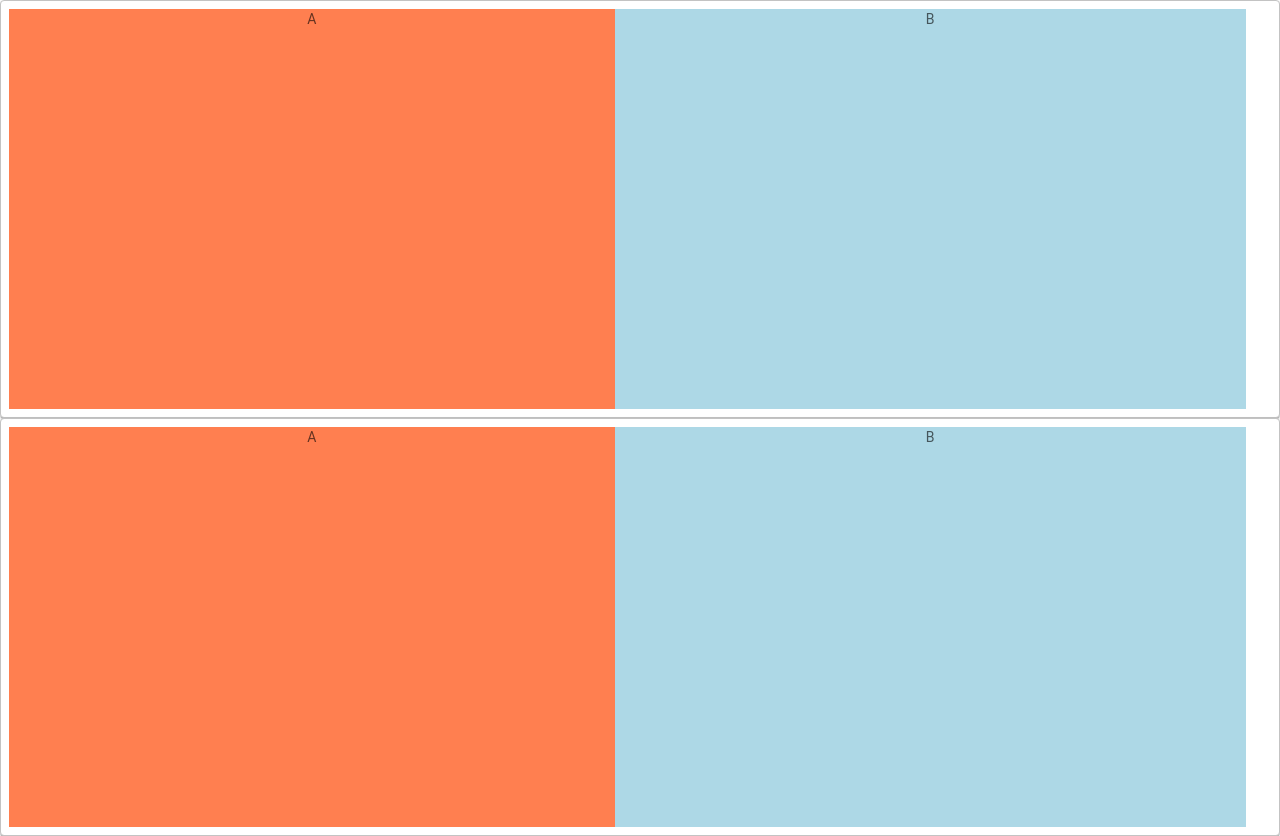
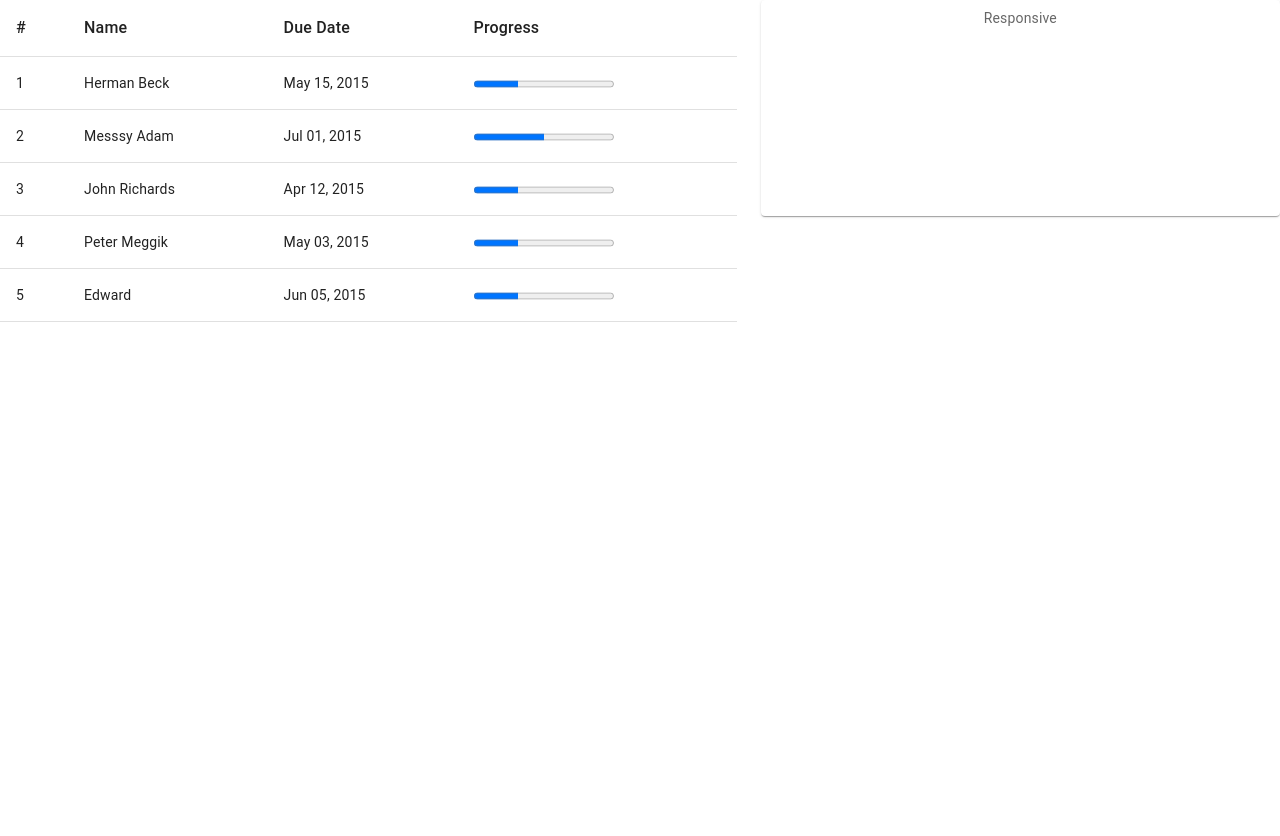
Before and after one commit to khushboo20kumari/responsivewebpage, a React (Create React App) app: page / in a window 1280 px wide. After the commit the page ends 800 px from the top, so only its background shows below. Built offline with nearby package versions, Linux system fonts and the light colour scheme.

Commit message:
table created

```diff
--- a/src/App.js
+++ b/src/App.js
@@ -5,11 +5,14 @@ import './App.css';
 // import Trafic from './Trafic';
 // import Chart from './Chart';
 // import TableData from './Table';
-import Gallery from './Layout/Gallery';
+// import Gallery from './Layout/Gallery';
+// import TableData from './Table';
+import TableSecond from './TableSecond';
 function App() {
   return (
     <div className="App">
-      <Gallery></Gallery>
+      <TableSecond/>
+      {/* <Gallery></Gallery> */}
       {/* <TableData /> */}
       {/* <Trafic/> */}
       {/* <SideBar/> */}
--- /dev/null
+++ b/src/TableSecond.js
@@ -0,0 +1,89 @@
+import { Avatar, Table, TableBody, TableCell, TableHead, TableRow, Typography } from "@mui/material";
+import { Box } from "@mui/material";
+import Grid from '@mui/material/Grid';
+import useMediaQuery from '@mui/material/useMediaQuery';
+import * as React from 'react';
+import { styled } from '@mui/material/styles';
+import Paper from '@mui/material/Paper';
+const Item = styled(Paper)(({ theme }) => ({
+    backgroundColor: theme.palette.mode === 'dark' ? '#1A2027' : '#fff',
+    ...theme.typography.body2,
+    padding: theme.spacing(1),
+    textAlign: 'center',
+    color: theme.palette.text.secondary,
+}));
+
+function TableSecond() {
+    const isSmallScreen = useMediaQuery('(max-width:600px)');
+    const isMediumScreen = useMediaQuery('(min-width:601px) and (max-width:960px)');
+    const isLargeScreen = useMediaQuery('(min-width:961px)');
+    return (
+        <>
+            <Box sx={{ flexGrow: 1 }}>
+                <Grid container spacing={3}>
+                    <Grid item xs={isSmallScreen ? 12 : (isMediumScreen ? 7 : (isLargeScreen ? 7 : 8))} >
+                        <Table>
+                            <TableHead>
+                                <TableRow >
+                                    <TableCell style={{ fontSize: "16px" }}>#</TableCell>
+                                    <TableCell style={{ fontSize: "16px" }}>Name</TableCell>
+                                    <TableCell style={{ fontSize: "16px" }}>Due Date</TableCell>
+                                    <TableCell style={{ fontSize: "16px" }}>Progress</TableCell>
+                                </TableRow>
+                            </TableHead>
+                            <TableBody>
+                                <TableCell>
+                                    1
+                                </TableCell>
+                                <TableCell>Herman Beck</TableCell>
+                                <TableCell>	May 15, 2015</TableCell>
+                                <TableCell><progress id="file" value="32" max="100" style={{color:"red"}}> 32% </progress></TableCell>
+                            </TableBody>
+
+                            <TableBody>
+                                <TableCell>
+                                    2
+                                </TableCell>
+                                <TableCell>Messsy Adam</TableCell>
+                                <TableCell>Jul 01, 2015</TableCell>
+                                <TableCell><progress id="file" value="50" max="100"> 32% </progress></TableCell>
+                            </TableBody>
+
+                            <TableBody>
+                                <TableCell>
+                                    3
+                                </TableCell>
+                                <TableCell>John Richards</TableCell>
+                                <TableCell>	Apr 12, 2015</TableCell>
+                                <TableCell>	<progress id="file" value="32" max="100"> 32% </progress></TableCell>
+
+                            </TableBody>
+
+                            <TableBody>
+                                <TableCell>4</TableCell>
+                                <TableCell>Peter Meggik</TableCell>
+                                <TableCell>May 03, 2015</TableCell>
+                                <TableCell><progress id="file" value="32" max="100"> 32% </progress></TableCell>
+
+                            </TableBody>
+
+                            <TableBody>
+                                <TableCell>5</TableCell>
+                                <TableCell>Edward</TableCell>
+                                <TableCell>	Jun 05, 2015</TableCell>
+                                <TableCell><progress id="file" value="32" max="100"> 32% </progress></TableCell>
+
+                            </TableBody>
+
+
+                        </Table>
+                    </Grid>
+                    <Grid item xs={isSmallScreen ? 12 : (isMediumScreen ? 5 : (isLargeScreen ? 5 : 8))} style={{ height: "200px" }}>
+                        <Item style={{ height: "200px" }}>Responsive</Item>
+                    </Grid>
+                </Grid>
+            </Box>
+        </>
+    )
+}
+export default TableSecond;
```
